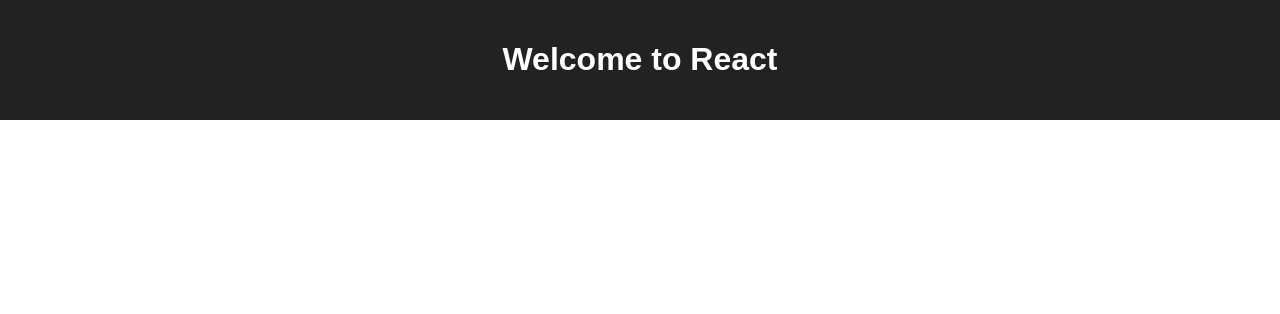
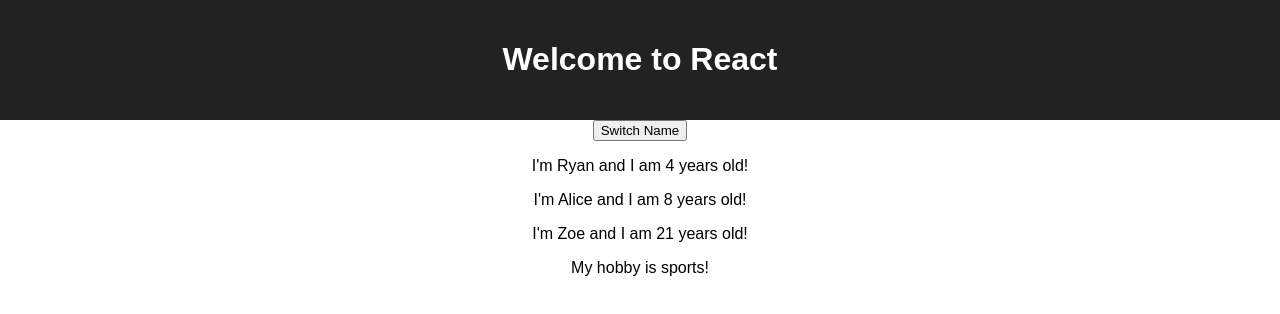
Before and after one commit to rrmhearts/react-complete-guide, a React (Create React App) app: page / in a window 1280 px wide. Shown: the top 314 px of the page. Built offline with nearby package versions, Linux system fonts and the light colour scheme.

Commit message:
persons component before implmenting state.

```diff
--- a/src/App.js
+++ b/src/App.js
@@ -1,13 +1,27 @@
 import React, { Component } from 'react';
 import './App.css';
+import Person from './components/Person'
 
 class App extends Component {
+  /* only class Components, state reserved word*/
+  state = {
+    persons: [
+      { name: 'Ryan', age: 28 },
+      { name: 'Zoe', age: 29 },
+      { name: 'Alice', age: 26 }
+    ]
+
+  }
   render() {
     return (
       <div className="App">
         <header className="App-header">
           <h1 className="App-title">Welcome to React</h1>
         </header>
+        <button>Switch Name</button>
+        <Person name="Ryan" age={Math.floor(Math.random() *30)}/>
+        <Person name="Alice" age={Math.floor(Math.random() *30)}/>
+        <Person name="Zoe" age={Math.floor(Math.random() *30)}>My hobby is sports!</Person>
       </div>
     );
   }
--- /dev/null
+++ b/src/components/Person.js
@@ -0,0 +1,12 @@
+import React from 'react';
+
+const person = (props) => {
+    return (
+    <div>
+        <p>I'm {props.name} and I am {props.age} years old!</p>
+        <p>{props.children}</p>
+    </div>
+    );
+};
+
+export default person;
```
